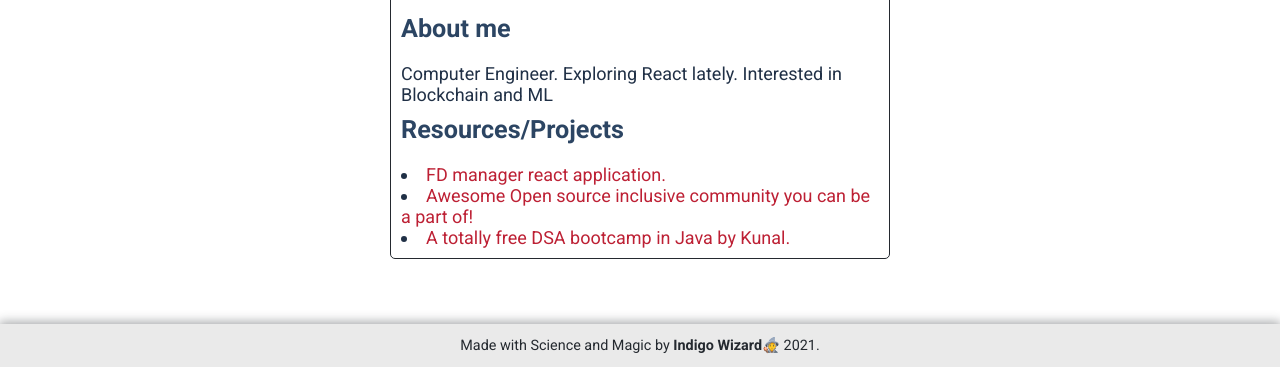
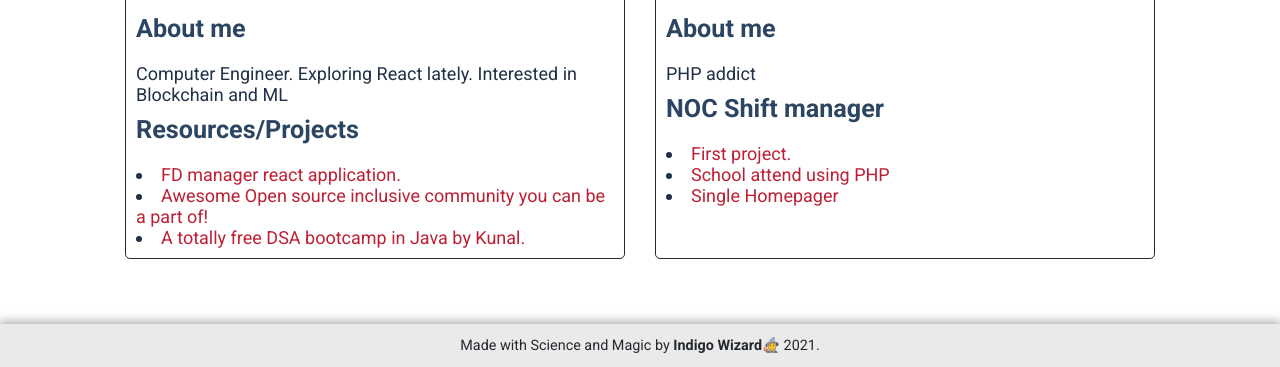
Before and after one commit to House-of-M/contributors-wall, a plain HTML site: page index.html in a window 1280 px wide. Shown: the part 1390-1757 px from the top of the page. Drawn offline with Linux system fonts and the light colour scheme.

Commit message:
Update index.html

```diff
--- a/index.html
+++ b/index.html
@@ -230,7 +230,35 @@
             </div>
             <!-- __ Viraj Nirbhavane Card End __ -->
 
+            <!-- __ syahrur start __ -->
+            <div class="contributor-card">
 
+                <div class="card-head">
+                    <div class="name">muhammad syahrur R</div>
+                    <!--Keep only the social media/links that you have. Delete those you don't have in your own card, not from the template.-->
+                    <div class="socials">
+                        <a href="https://github.com/juniorxcoder" target="_blank"><i class="fab fa-github"></i></a>
+                        <a href="https://www.linkedin.com/in/syahrur404id/" target="_blank"><i class="fab fa-linkedin"></i></a>
+                        <a href="https://twitter.com/mrjunior404_id" target="_blank"><i class="fab fa-twitter"></i></a>
+                    </div>
+                </div>
+
+                <div class="card-about">
+                    <h3>About me</h3>
+                    <!-- A quick intro about you in few lines (interests, skills, what you doing in the open source community...). Choice is yours.
+                        KEEP IT SHORT (1-5 lines max).-->
+                    <p>PHP addict </p>
+                    <h3>NOC Shift manager</h3>
+                    <!-- Share -+3 interesting links: your project, projects you contributed to, learning resources (articles, blog post..) ..etc
+                    You may rename the h3 title according to your content.-->
+                    <ul>
+                        <li><a href="https://github.com/juniorxcoder/#" target="_blank">First project.</a></li>
+                        <li><a href="https://github.com/juniorxcoder/#" target="_blank">School attend using PHP</a></li>
+                        <li><a href="https://github.com/juniorxcoder/#" target="_blank">Single Homepager</a></li>
+                    </ul>
+                </div>
+            </div>
+           <!-- __ syahrur END __ -->
             <!-- END OF CONTRIBUTORS WALL THREAD - KEEP YOUR CARD WITHIN THIS SECTION ON TOP OF THE LIST.-->
         </section>
 
```
